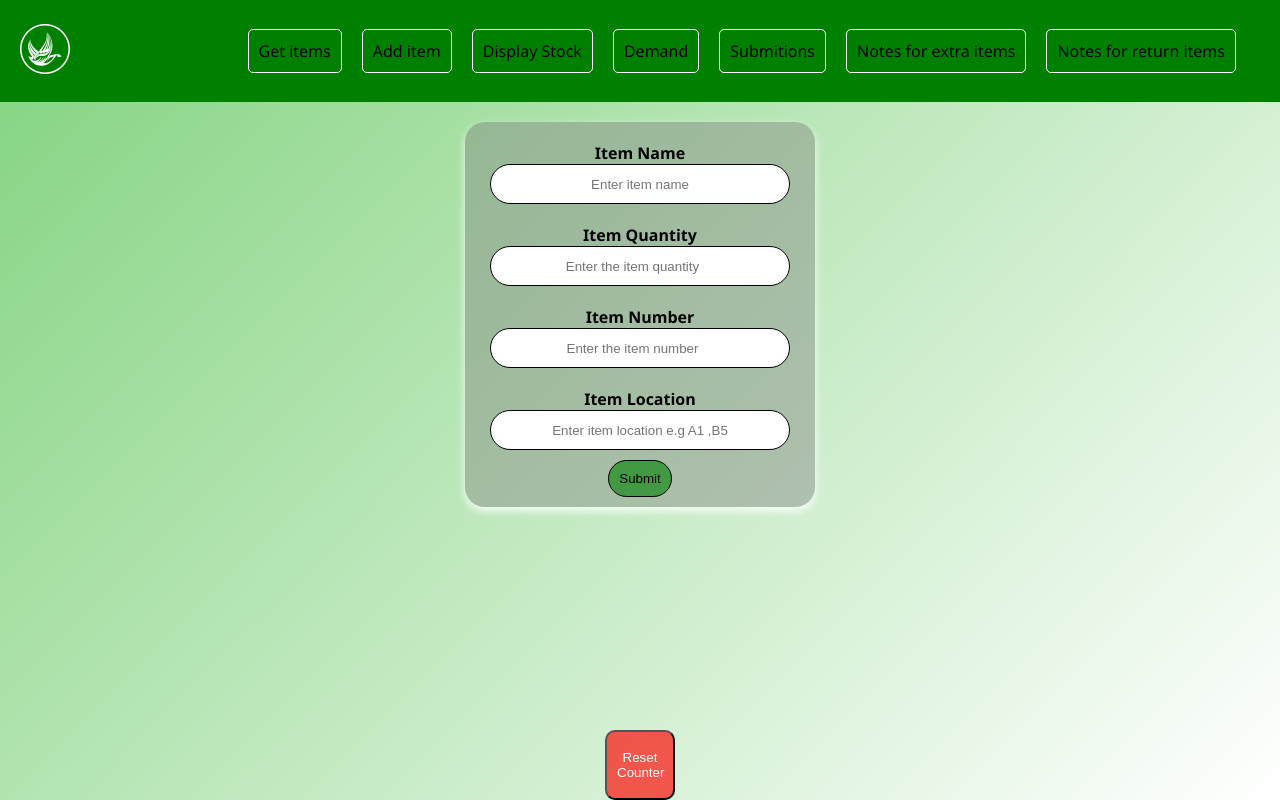
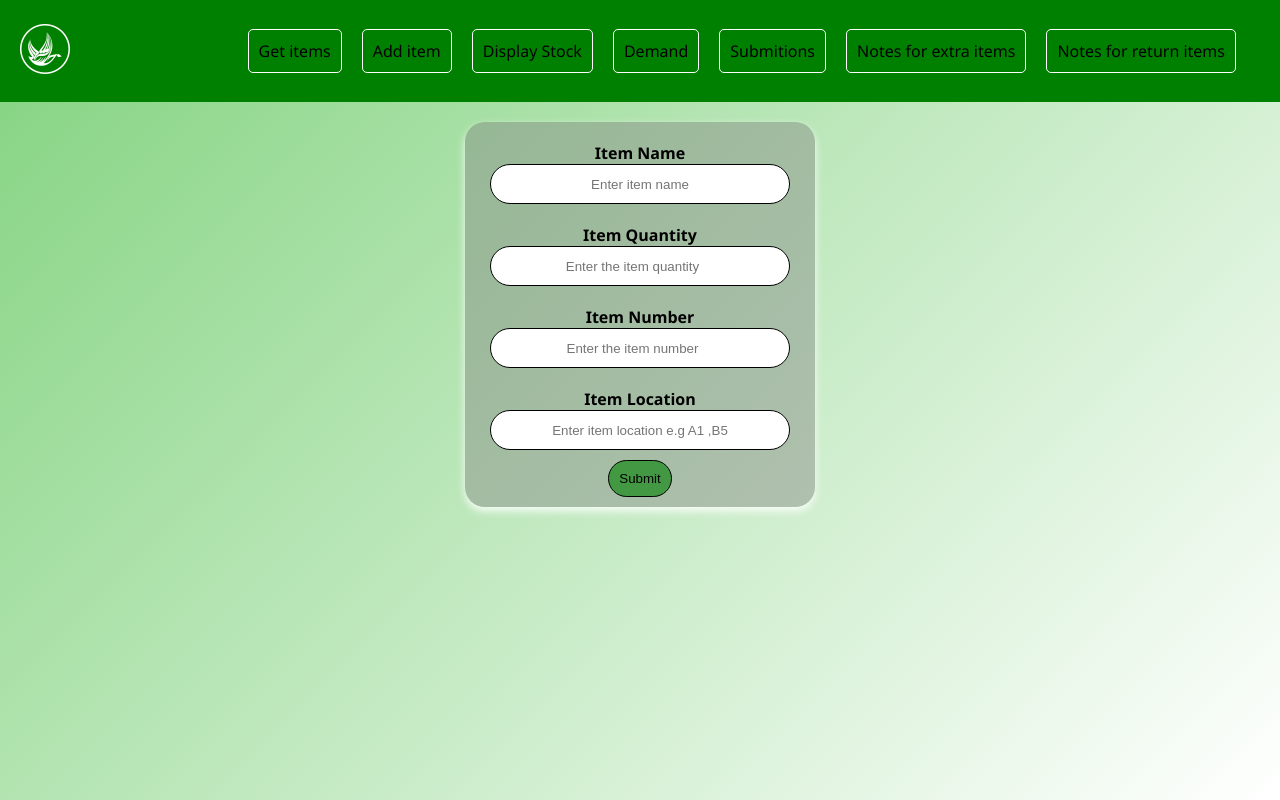
Before and after one commit to Salik689/stocks, a Next.js app: page / in a window 1280 px wide. Built offline with nearby package versions, Linux system fonts and the light colour scheme.

Commit message:
remove counter resert

```diff
--- a/app/page.js
+++ b/app/page.js
@@ -37,19 +37,7 @@ export default function Home() {
 
     }
   }
-  // Reset counter handler
-  const handleResetCounter = async () => {
-    try {
-      const res = await fetch("/api/reset-counter", { method: "POST" });
-      if (res.ok) {
-        alert("Counter reset to 0");
-      } else {
-        alert("Failed to reset counter");
-      }
-    } catch (err) {
-      alert("Error resetting counter");
-    }
-  };
+  // Form submission handler above
 
   return (
     <>
@@ -110,8 +98,6 @@ export default function Home() {
           <button className="submitBtn" type="submit" >Submit</button>
         </div>
       </form>
-
-            <button type="button" className="counterResetBtn" onClick={handleResetCounter}>Reset Counter</button>
       </div>
 
     </>
```
